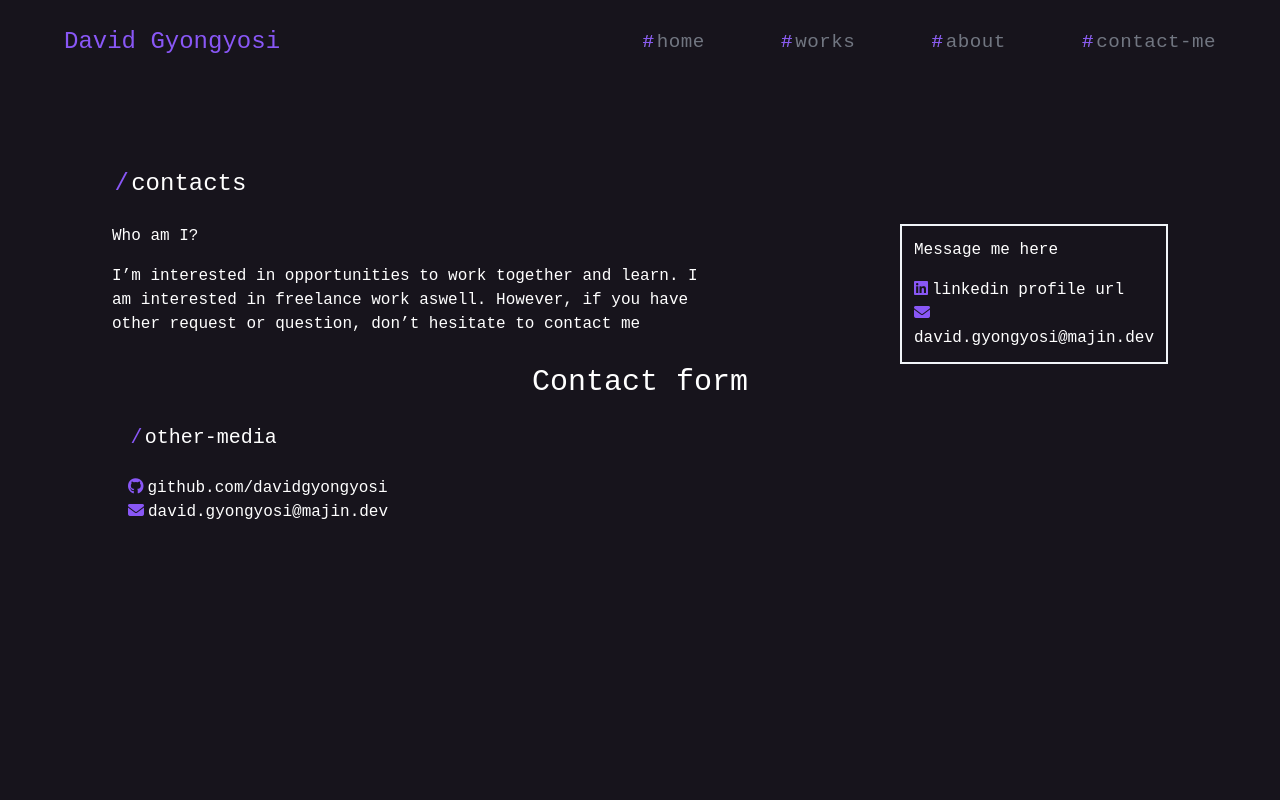
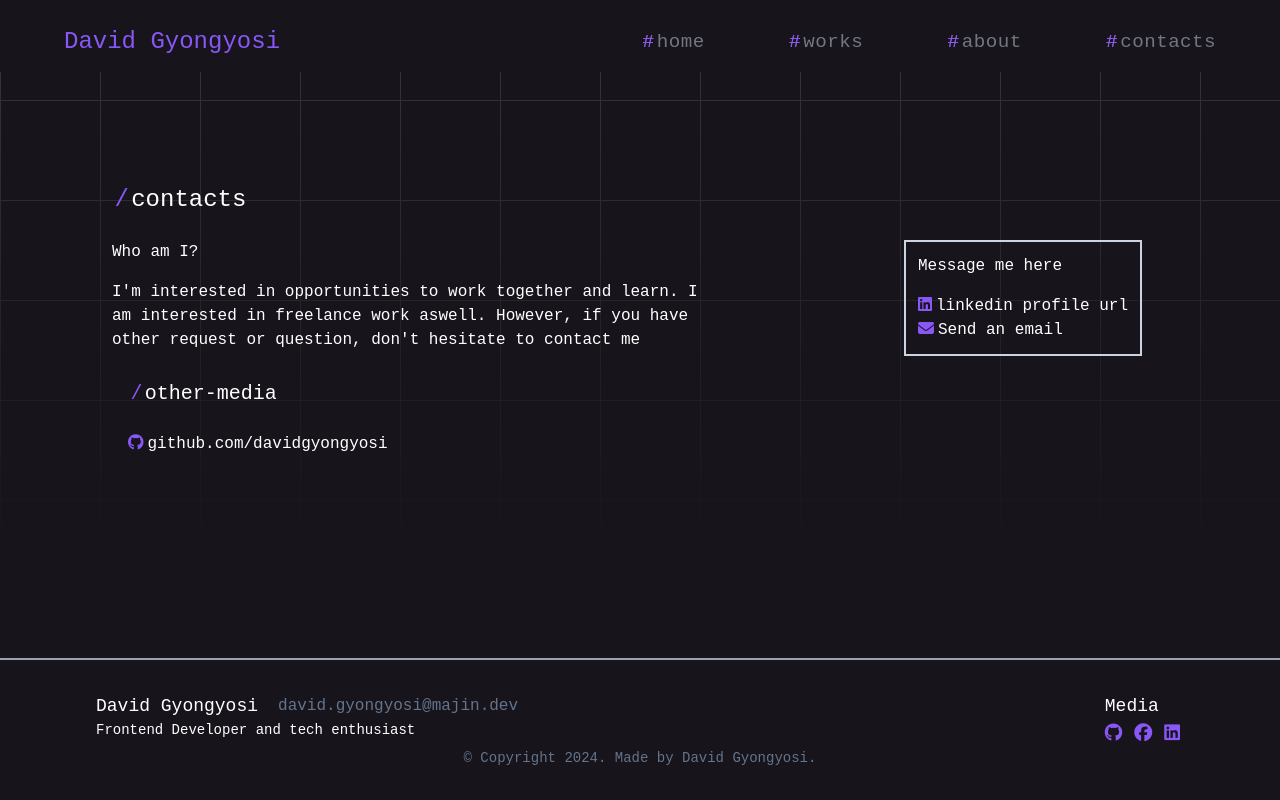
Before and after one commit to davidgyongyosi/davidgyongyosi.github.io, an Astro site: page /contact in a window 1280 px wide. Built offline with nearby package versions, Linux system fonts and the light colour scheme; Astro itself is replaced by a stand-in of ours; a web font is replaced by a local one.

Commit message:
design half finished, hero added

```diff
--- a/src/layouts/MainLayout.astro
+++ b/src/layouts/MainLayout.astro
@@ -1,44 +1,107 @@
 ---
-const {title} = Astro.props;
-import '../styles/global.css';
+const { title } = Astro.props;
+import "../styles/global.css";
 ---
+
 <html lang="en">
   <head>
     <meta charset="utf-8" />
     <link rel="icon" type="image/svg+xml" href="/favicon.svg" />
-        <script src="https://kit.fontawesome.com/c34400693d.js" crossorigin="anonymous"></script>
+    <script
+      src="https://kit.fontawesome.com/c34400693d.js"
+      crossorigin="anonymous"></script>
     <meta name="viewport" content="width=device-width" />
     <meta name="generator" content={Astro.generator} />
     <title>Portfolio - {title}</title>
   </head>
   <body>
     <div class="w-screen h-screen flex flex-col">
-            <nav class="flex flex-row w-full justify-between items-center pl-16 pr-16 pt-7">
-              <h2 class="flex-1 logo">David Gyongyosi</h2>
-              <ul class="flex-1 flex flex-row gap-3 justify-between items-center w-full text-lg tracking-wide">
-                <li><a href="majin.dev/" class="nav-link"><span class="heading-prefix">#</span>home</a></li>
-                <li><a href="majin.dev/works" class="nav-link"><span class="heading-prefix">#</span>works</a></li>
-                <li><a href="majin.dev/about" class="nav-link"><span class="heading-prefix">#</span>about</a></li>
-                <li><a href="majin.dev/contact" class="nav-link"><span class="heading-prefix">#</span>contact-me</a></li>
+      <nav
+        class="flex flex-row w-full justify-between items-center pl-16 pr-16 pt-7 pb-4 sticky top-0"
+      >
+        <h2 class="flex-1">David Gyongyosi</h2>
+        <ul
+          class="flex-1 flex flex-row gap-3 justify-between items-center w-full text-lg tracking-wide"
+        >
+          <li>
+            <a href="/" class="nav-link"
+              ><span class="heading-prefix">#</span>home</a>
+          </li>
+          <li>
+            <a href="/works/" class="nav-link"
+              ><span class="heading-prefix">#</span>works</a>
+          </li>
+          <li>
+            <a href="/about/" class="nav-link"
+              ><span class="heading-prefix">#</span>about</a>
+          </li>
+          <li>
+            <a href="/contact/" class="nav-link"
+              ><span class="heading-prefix">#</span>contacts</a>
+          </li>
         </ul>
       </nav>
       <main class="top-0 flex-grow p-4">
         <slot />
-                <div class="divider" role="separator" aria-label="Divider"></div>
       </main>
+      <footer
+        class="p-8 border-t-2 border-slate-400 flex flex-col items-center"
+      >
+        <div class="w-full flex justify-between pl-16 pr-16">
+          <div>
+            <div class="flex items-center gap-5">
+              <h3 class="text-lg">David Gyongyosi</h3>
+              <p class="text-slate-500">david.gyongyosi@majin.dev</p>
             </div>
-
+            <p class="text-sm">Frontend Developer and tech enthusiast</p>
+          </div>
+          <div>
+            <h3 class="text-lg">Media</h3>
+            <ul class="flex gap-2">
+              <li class="text-lg">
+                <a
+                  href="https://github.com/davidgyongyosi"
+                  target="_blank"
+                  rel="noreferrer noopener"
+                  ><i class="fa-brands fa-github fa-icons"></i></a>
+              </li>
+              <li class="text-lg">
+                <a
+                  href="https://www.facebook.com/david.gyongyosi88"
+                  target="_blank"
+                  rel="noreferrer noopener"
+                  ><i class="fa-brands fa-facebook fa-icons"></i></a>
+              </li>
+              <li class="text-lg">
+                <a
+                  href="https://www.linkedin.com/in/davidgyongyosi/"
+                  target="_blank"
+                  rel="noreferrer noopener"
+                  ><i class="fa-brands fa-linkedin fa-icons"></i></a>
+              </li>
+            </ul>
+          </div>
+        </div>
+        <p class="text-sm text-slate-500">
+          &copy; Copyright 2024. Made by <a
+            href="https://github.com/davidgyongyosi"
+            target="_blank"
+            rel="noreferrer noopener">David Gyongyosi</a
+          >.
+        </p>
+      </footer>
+    </div>
   </body>
 </html>
 
 <script>
-    document.addEventListener('DOMContentLoaded', () => {
+  document.addEventListener("DOMContentLoaded", () => {
     const currentPath = window.location.pathname;
-        const links = document.querySelectorAll('.nav-link');
+    const links = document.querySelectorAll(".nav-link");
 
-        links.forEach(link => {
-            if (link.getAttribute('href') === currentPath) {
-                link.classList.add('active');
+    links.forEach((link) => {
+      if (link.getAttribute("href") === currentPath) {
+        link.classList.add("active");
       }
     });
   });
@@ -50,8 +113,11 @@ import '../styles/global.css';
     font-weight: 500;
     line-height: 100%;
     margin: 0;
-    color: #8957F6;
+    color: #8957f6;
   }
+
+  nav {
+    background-color: #17141c;
 
     li {
       color: #717681;
@@ -59,17 +125,17 @@ import '../styles/global.css';
       font-size: 1.2rem;
 
       color: transparent;
-    background-image: linear-gradient(90deg, #8957F6 50%, #717681 50%);
-    background-position:100%;
-    background-size:200% 100%;
-    background-clip:text;
-    -webkit-background-clip:text;
+      background-image: linear-gradient(90deg, #8957f6 50%, #717681 50%);
+      background-position: 100%;
+      background-size: 200% 100%;
+      background-clip: text;
+      -webkit-background-clip: text;
 
       transition: background-position 0.2s linear;
 
       &:hover:not(.active) {
-      background-position:0;
-
+        background-position: 0;
+      }
     }
   }
 
--- a/src/pages/contact.astro
+++ b/src/pages/contact.astro
@@ -1,8 +1,5 @@
 ---
 import MainLayout from "../layouts/MainLayout.astro";
-
-import LinkedinIcon from "../assets/icons/linkedin.svg";
-import envelope from "../assets/icons/envelope.svg";
 ---
 
 <MainLayout title="Contact">
@@ -12,26 +9,21 @@ import envelope from "../assets/icons/envelope.svg";
       <div class="w-3/4">
         <p class="pb-4 w-3/4">Who am I?</p>
         <p class="text-wrap w-3/4">
-          I’m interested in opportunities to work together and learn. I am
+          I'm interested in opportunities to work together and learn. I am
           interested in freelance work aswell. However, if you have other
-          request or question, don’t hesitate to contact me
+          request or question, don't hesitate to contact me
         </p>
       </div>
-      <div class="border-slate-100 border-2 p-3 basis-36">
+      <div class="border-slate-300 border-2 p-3">
         <h2 class="pb-4">Message me here</h2>
         <p>
-          <i class="fa-brands fa-linkedin fa-icons"></i>linkedin profile url
+          <a href="https://www.linkedin.com/in/davidgyongyosi/" target="_blank" rel="noreferrer noopener"><i class="fa-brands fa-linkedin fa-icons"></i>linkedin profile url</a>
         </p>
         <p>
-          <i class="fas fa-envelope fa-icons"></i>david.gyongyosi&#64;majin.dev
+          <a href="mailto:david.gyongyosi@majin.dev"><i class="fas fa-envelope fa-icons"></i>Send an email</a>
         </p>
       </div>
     </div>
-
-    <div class="flex justify-center">
-        <h1 class="text-3xl"> Contact form</h1>
-    </div>
-
     <div class="pt-6 pl-4">
       <h1 class="text-xl pb-6">
         <span class="heading-prefix">/</span>other-media
@@ -39,15 +31,15 @@ import envelope from "../assets/icons/envelope.svg";
       <ul>
         <li>
           <p>
-            <i class="fa-brands fa-github fa-icons"></i>github.com/davidgyongyosi
+            <a href="https://github.com/davidgyongyosi" target="_blank" rel="noreferrer noopener"><i class="fa-brands fa-github fa-icons"></i>github.com/davidgyongyosi</a>
           </p>
         </li>
-        <li>
+        <!--<li>
           <p>
             <i class="fas fa-envelope fa-icons"
             ></i>david.gyongyosi&#64;majin.dev
           </p>
-        </li>
+        </li> -->
         <li></li>
       </ul>
     </div>
--- a/src/pages/index.astro
+++ b/src/pages/index.astro
@@ -1,14 +1,37 @@
 ---
+import { Image } from "astro:assets";
 import MainLayout from "../layouts/MainLayout.astro";
+import heroImage from "../assets/hero.png";
 
 
 ---
 
 <MainLayout title="Home">
-	<div>
-		<h1>I am an enthusiastic web developer.</h1>
-		<p>Currently working as a Frontend Developer.</p>
-
-		<button>Contact me</button>
+	<div class="flex flex-row justify-around p-16">
+		<div class="flex flex-col gap-6">
+			<div>
+				<h1 class="text-3xl">I am an <span>enthusiastic</span> web developer.</h1>
+				<p class="text-lg text-slate-400">Currently working as a Frontend Developer.</p>
+			</div>
+			<a href="mailto:david.gyongyosi@majin.dev" class="btn">Contact me !!</a>
+		</div>
+		<div>
+			<Image src={heroImage} alt="hero image" class="border-b-2 border-slate-500" width={300} height={300} />
+		</div>
 	</div>
 </MainLayout>
+
+<style>
+  span {
+	color: #8957f6;
+  }
+
+  .btn {
+	background-color: transparent;
+	border: 1px solid #8957f6;
+	color: #8957f6;
+	transition: all 0.2s ease-in-out;
+	width: fit-content;
+	padding: 0.3rem 1rem;
+  }
+</style>
--- a/src/styles/global.css
+++ b/src/styles/global.css
@@ -17,10 +17,26 @@
     font-family: "Ubuntu Sans Mono", monospace;
   }
 
+  html {
+    background-color: #17141c;
+  }
+
+
   body, html {
-    background-color: #17141c;
     color: white;
     font-family: "Ubuntu Sans Mono", monospace;
+  }
+
+  body::before {
+    content: "";
+    height: 100vh;
+    width: 100vw;
+    position: fixed;
+    background: linear-gradient(90deg,rgb(56, 56, 56) 1px,transparent 1px) 0 0 / 100px 100px, linear-gradient(rgb(56, 56, 56) 1px,transparent 1px) 0 0 / 100px 100px;
+    top: 0;
+    z-index: -1;
+    -webkit-mask: linear-gradient(-360deg,transparent 40%,white);
+    mask: linear-gradient(-360deg,transparent 30%,white);
   }
 
   .heading-prefix {
```
Also changed, not shown: src/assets/hero.png (added). Lines whose indentation alone changed are shown as unchanged.
